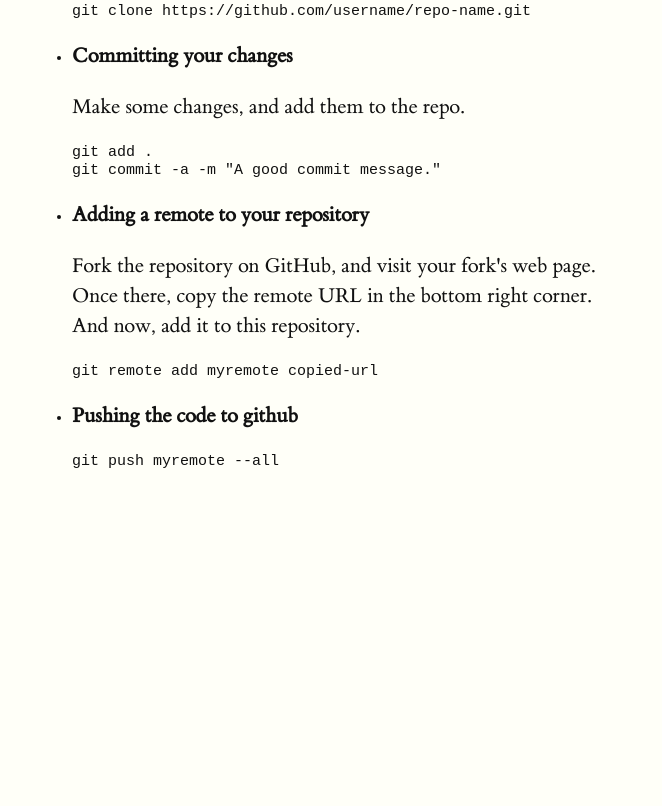
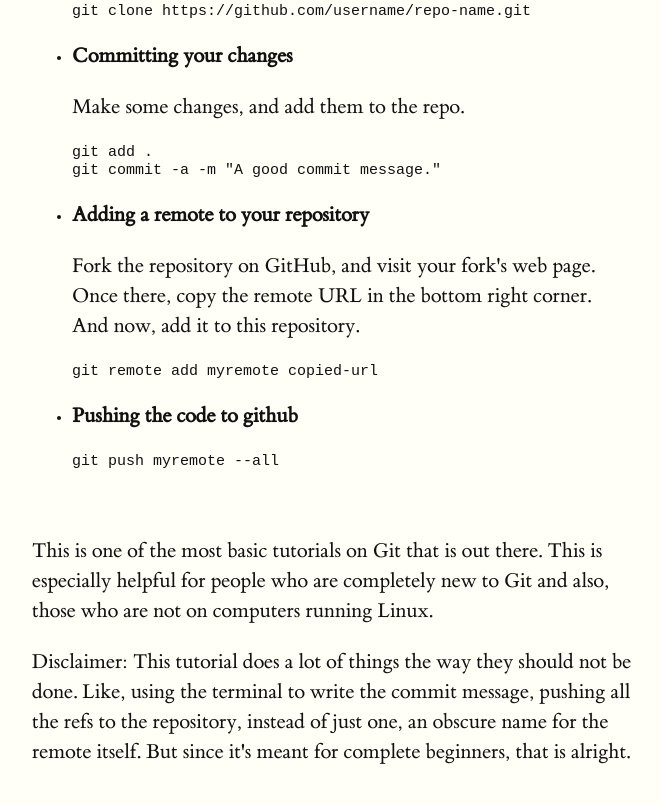
Before and after one commit to icyflame/git-tutorial, a plain HTML site: page index.html in a window 1280 px wide. Shown: the part 479-1285 px from the top of the page, without its empty margins (128-790 px from the left). Before the commit the page ends 1062 px from the top, so only its background shows below. Drawn offline with nearby package versions, Linux system fonts and the light colour scheme.

Commit message:
Add text at the end of the page, add disclaimer
Signed-off-by: Siddharth Kannan <kannan.siddharth12@gmail.com>

```diff
--- a/index.html
+++ b/index.html
@@ -62,6 +62,22 @@
         </li>
       </ul>
     </section>
+
+    <section>
+      <p>
+        This is one of the most basic tutorials on Git that is out there. This
+        is especially helpful for people who are completely new to Git and also,
+        those who are not on computers running Linux.
+      </p>
+
+      <p>
+        Disclaimer: This tutorial does a lot of things the way they should not
+        be done. Like, using the terminal to write the commit message, pushing
+        all the refs to the repository, instead of just one, an obscure name for
+        the remote itself. But since it's meant for complete beginners, that is
+        alright.
+      </p>
+    </section>
   </article>
   <script src="https://cdnjs.cloudflare.com/ajax/libs/jquery/2.1.4/jquery.min.js"></script>
 
```
